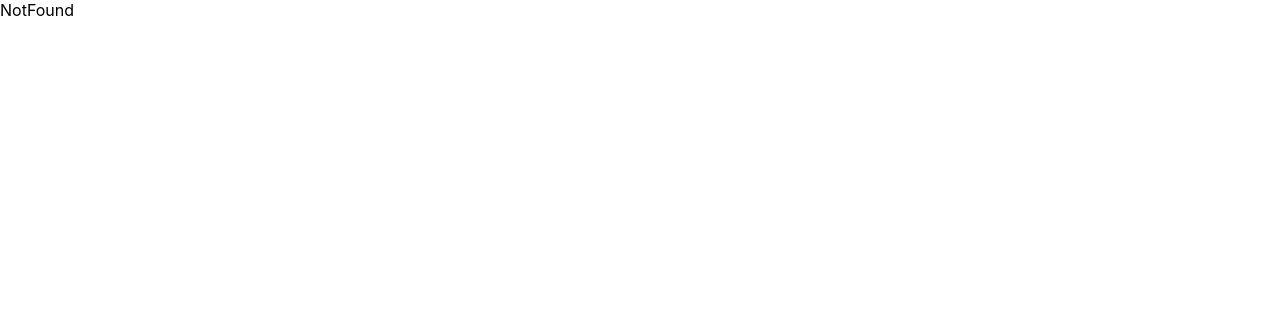
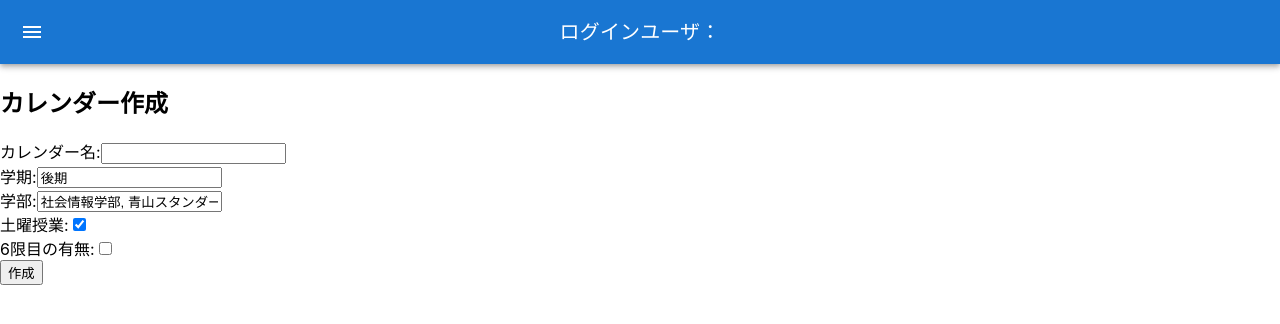
Before and after one commit to tanaka0430/tokuteikadai, a React (Create React App) app in the folder project/frontend/: page /calendar/create in a window 1280 px wide. Shown: the top 324 px of the page. Built offline with nearby package versions, Linux system fonts and the light colour scheme; no server answers.

Commit message:
calendarブランチを作成※エラーがある状態

```diff
--- a/project/frontend/src/App.js
+++ b/project/frontend/src/App.js
@@ -11,6 +11,7 @@ import { NotFound } from './components/pages/NotFound';
 import { RegisterSucceeded } from './components/pages/RegisterSucceeded';
 import { RegisterFailed } from './components/pages/RegisterFailed';
 import { LoginUserProvider } from './components/providers/LoginUserProvider';
+import { CalendarCreate } from './components/pages/CalendarCreate';
 
 function App() {
   return (
@@ -26,6 +27,7 @@ function App() {
           <Route path="/register" element={<Register/>}/>
           <Route path="/registersucceeded" element={<RegisterSucceeded/>}/>
           <Route path="/registerfailed" element={<RegisterFailed />} />
+          <Route path="/calendar/create" element={<CalendarCreate />} />
           <Route path="*" element={<NotFound/>} />
         </Routes>
       </BrowserRouter>
--- a/project/frontend/src/components/elements/BasicMenu.js
+++ b/project/frontend/src/components/elements/BasicMenu.js
@@ -23,6 +23,11 @@ export default function BasicMenu() {
   };
 
   // 各メニュー項目のクリック処理
+  const handleClickHome = () => {
+    navigate("/");
+    handleClose();
+  };
+
   const handleClickChat = () => {
     navigate("/Chat");
     handleClose();
@@ -68,7 +73,8 @@ export default function BasicMenu() {
           "aria-labelledby": "basic-button",
         }}
       >
-        <MenuItem onClick={handleClickTop}>トップ</MenuItem>
+        <MenuItem onClick={handleClickHome}>ホーム</MenuItem>
+        <MenuItem onClick={handleClickTop}>時間割</MenuItem>
         <MenuItem onClick={handleClickChat}>AIチャット</MenuItem>
         <MenuItem onClick={handleClickSearch}>講義検索</MenuItem>
         <MenuItem onClick={handleClickLogout}>ログアウト</MenuItem>
--- /dev/null
+++ b/project/frontend/src/components/hooks/useHomeSetup.js
@@ -0,0 +1,53 @@
+import { useState, useEffect } from 'react';
+import axios from 'axios';
+
+export const useHomeSetup = () => {
+    const [userId, setUserId] = useState(null);            // ユーザーID
+    const [defCalendarInfo, setDefCalendarInfo] = useState(null); // デフォルトカレンダー情報
+    const [lectureDetails, setLectureDetails] = useState(null);   // 講義詳細
+    const [loading, setLoading] = useState(true);                 // ローディング状態
+    const [error, setError] = useState(null);                     // エラー情報
+
+    useEffect(() => {
+        const fetchHomeSetup = async () => {
+            try {
+                // "/users/info"からデータ取得
+                const userInfoResponse = await axios.get("http://127.0.0.1:8000/users/info", {
+                    withCredentials: true,
+                });
+                const { user_info, calendar_info } = userInfoResponse.data;
+
+                // user_idを保存
+                setUserId(user_info.id);
+                console.log('ID:', user_info.id);
+
+                // def_calendarがnullの場合、デフォルトカレンダー情報を設定せず終了
+                if (user_info.def_calendar === null) {
+                    setLoading(false);
+                    return;
+                }
+
+                // def_calendar_infoを取得
+                const defCalendar = calendar_info.find(
+                    (calendar) => calendar.id === user_info.def_calendar
+                );
+                setDefCalendarInfo(defCalendar);
+
+                // "/kougi/get/{calendar_id}"で講義情報を取得
+                const lectureResponse = await axios.get(
+                    `http://127.0.0.1:8000/kougi/get/${user_info.def_calendar}`,
+                    { withCredentials: true }
+                );
+                setLectureDetails(lectureResponse.data);
+            } catch (err) {
+                setError(err.response?.data || "データの取得に失敗しました");
+            } finally {
+                setLoading(false); // ローディング終了
+            }
+        };
+
+        fetchHomeSetup();
+    }, []);
+
+    return { userId, defCalendarInfo, lectureDetails, loading, error };
+};
--- /dev/null
+++ b/project/frontend/src/components/pages/CalendarCreate.js
@@ -0,0 +1,134 @@
+import React, { useState } from 'react';
+import { useNavigate } from 'react-router-dom';
+import axios from 'axios';
+import { useHomeSetup } from '../hooks/useHomeSetup';
+import { Header } from '../templates/Header';
+
+export const CalendarCreate = () => {
+    const navigate = useNavigate();
+    const { userId } = useHomeSetup(); // userIdを取得
+    console.log(userId);
+
+    // フォームの状態管理
+    const [formData, setFormData] = useState({
+        calendar_name: '',
+        campus: ['相模原'],
+        department: ['社会情報学部', '青山スタンダード科目'],
+        semester: ['後期'],
+        sat_flag: true,
+        sixth_period_flag: false,
+    });
+
+    // 入力変更時の処理
+    const handleChange = (e) => {
+        const { name, value, type, checked } = e.target;
+        setFormData((prev) => ({
+            ...prev,
+            [name]: type === 'checkbox' ? checked : value,
+        }));
+    };
+
+    // フォーム送信時の処理
+    const handleSubmit = async (e) => {
+        e.preventDefault();
+
+        if (!userId) {
+            alert('ユーザー情報が取得できませんでした。');
+            return;
+        }
+
+        try {
+            const response = await axios.post(
+                'http://127.0.0.1:8000/calendar/c-u/c',
+                {
+                    ...formData,
+                    id: 0, // 新規作成時はidを無視
+                    user_id: userId, // userIdをリクエストに含める
+                },
+                { withCredentials: true }
+            );
+            console.log('カレンダー作成成功:', response.data);
+
+            // カレンダー作成後にホーム画面へ戻る
+            navigate('/');
+        } catch (error) {
+            console.error('カレンダー作成失敗:', error.response?.data || error);
+            alert('カレンダー作成に失敗しました');
+        }
+    };
+
+    return (
+        <div>
+            <Header />
+            <h2>カレンダー作成</h2>
+            <form onSubmit={handleSubmit}>
+                <div>
+                    <label>
+                        カレンダー名:
+                        <input
+                            type="text"
+                            name="calendar_name"
+                            value={formData.calendar_name}
+                            onChange={handleChange}
+                        />
+                    </label>
+                </div>
+                <div>
+                    <label>
+                        学期:
+                        <input
+                            type="text"
+                            name="semester"
+                            value={formData.semester.join(', ')}
+                            onChange={(e) =>
+                                setFormData((prev) => ({
+                                    ...prev,
+                                    semester: e.target.value.split(',').map((s) => s.trim()),
+                                }))
+                            }
+                        />
+                    </label>
+                </div>
+                <div>
+                    <label>
+                        学部:
+                        <input
+                            type="text"
+                            name="department"
+                            value={formData.department.join(', ')}
+                            onChange={(e) =>
+                                setFormData((prev) => ({
+                                    ...prev,
+                                    department: e.target.value.split(',').map((d) => d.trim()),
+                                }))
+                            }
+                        />
+                    </label>
+                </div>
+                <div>
+                    <label>
+                        土曜授業:
+                        <input
+                            type="checkbox"
+                            name="sat_flag"
+                            checked={formData.sat_flag}
+                            onChange={handleChange}
+                        />
+                    </label>
+                </div>
+                <div>
+                    <label>
+                        6限目の有無:
+                        <input
+                            type="checkbox"
+                            name="sixth_period_flag"
+                            checked={formData.sixth_period_flag}
+                            onChange={handleChange}
+                        />
+                    </label>
+                </div>
+                <button type="submit">作成</button>
+            </form>
+        </div>
+    );
+};
--- a/project/frontend/src/components/pages/Home.js
+++ b/project/frontend/src/components/pages/Home.js
@@ -2,21 +2,61 @@ import React, { useContext } from 'react';
 import { Navigate } from 'react-router-dom';
 import { LoginUserContext } from '../providers/LoginUserProvider';
 import { Header } from '../templates/Header';
-import { Link } from 'react-router-dom';
+import { useHomeSetup } from '../hooks/useHomeSetup';
+import { useNavigate } from 'react-router-dom';
+
 
 export const Home = () => {
-  const { isLogined, loginUser } = useContext(LoginUserContext);
+    const { isLogined } = useContext(LoginUserContext);
+    const { defCalendarInfo, lectureDetails } = useHomeSetup();
+    const navigate = useNavigate();
 
     if (!isLogined) {
         return <Navigate to="/login" />;
+    }
+
+    // def_calendarがnullの場合
+    if (!defCalendarInfo) {
+      return (
+          <div>
+              <Header />
+              <h2>ホーム画面</h2>
+              <p>デフォルトカレンダーが設定されていません。</p>
+              {/* カレンダー作成ボタン */}
+              <button onClick={() => navigate('/calendar/create')}>カレンダー作成</button>
+          </div>
+      );
     }
 
     return (
         <div>
             <Header />
             <h2>ホーム画面</h2>
-      <p>ようこそ、{loginUser.name}さん！</p>
-      <Link to="/chat">チャット画面へ</Link>
+
+            {/* デフォルトカレンダー情報 */}
+            <h3>カレンダー: {defCalendarInfo.calendar_name}</h3>
+            <p>学期: {defCalendarInfo.semester.join(', ')}</p>
+            <p>学部: {defCalendarInfo.department.join(', ')}</p>
+
+            {/* 講義情報 */}
+            <h3>登録された講義</h3>
+            {lectureDetails?.registered_user_kougi?.length > 0 ? (
+                <ul>
+                    {lectureDetails.registered_user_kougi.map((kougi) => (
+                        <li key={kougi.id}>
+                            <strong>講義名:</strong> {kougi.results.name}
+                            <br />
+                            <strong>時間帯:</strong> {kougi.period}
+                            <br />
+                            <strong>詳細:</strong> {kougi.results.detail}
+                        </li>
+                    ))}
+                </ul>
+            ) : (
+                <p>講義が登録されていません。</p>
+            )}
+            {/* カレンダー作成ボタン */}
+            <button onClick={() => navigate('/calendar/create')}>カレンダー作成</button>
         </div>
     );
 };
```
Lines whose indentation alone changed are shown as unchanged.
